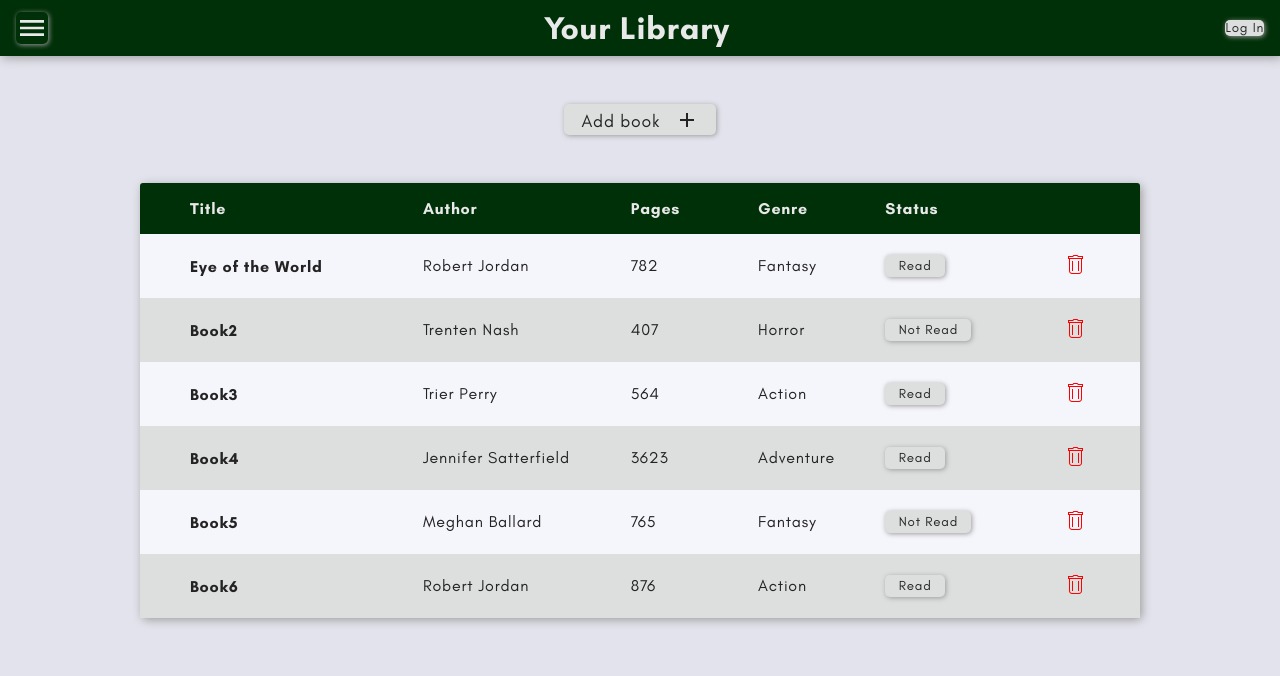
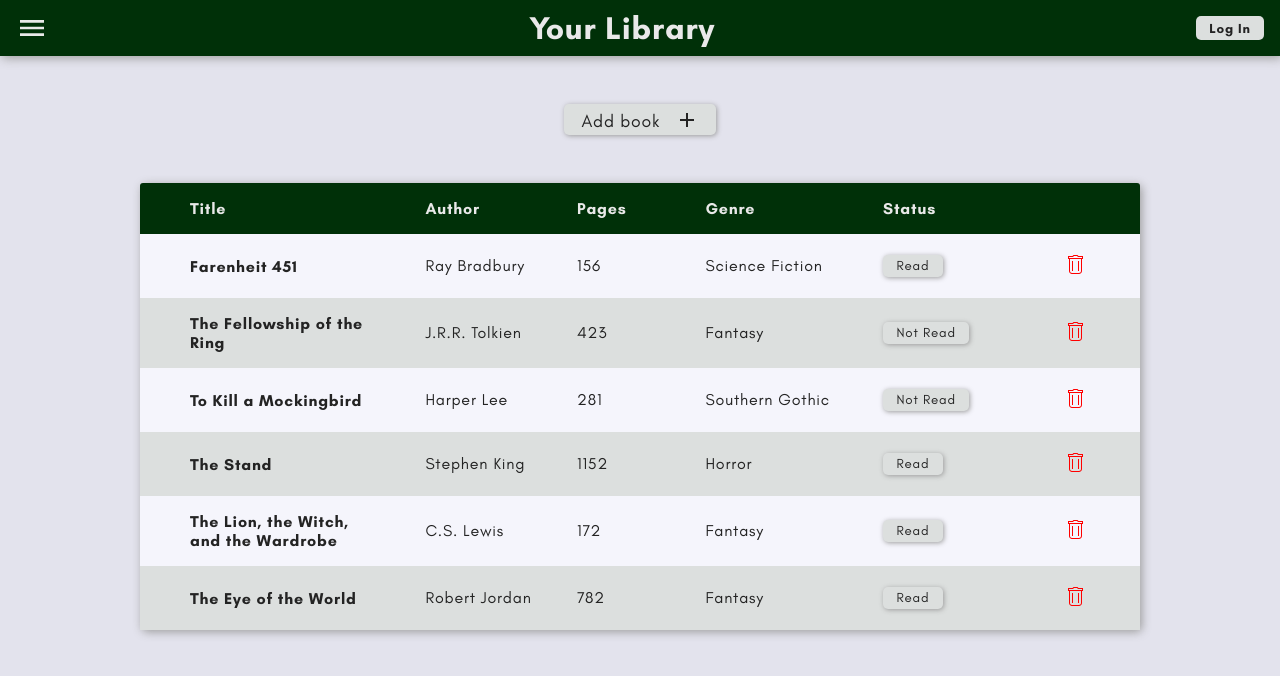
Before and after one commit to jordanmichb/library, a plain HTML site: page index.html in a window 1280 px wide. Drawn offline with Linux system fonts and the light colour scheme.

Commit message:
Reorganize code and add final comments

```diff
--- a/library.js
+++ b/library.js
@@ -3,6 +3,7 @@ import { updateStats, displayStats, updateStatsToggleRead } from './stats.js'
 // List of all books in the library
 const booksList = [];
 
+// Book object constructor
 function Book(title, author, pageCount, genre, hasRead) {
     this.title = title;
     this.author = author;
@@ -14,12 +15,12 @@ function Book(title, author, pageCount, genre, hasRead) {
 /*
 * Starter books to populate table
 */
-const book1 = new Book('Eye of the World', 'Robert Jordan', 782, 'Fantasy', true);
-const book2 = new Book('Book2', 'Trenten Nash', 407, 'Horror', false);
-const book3 = new Book('Book3', 'Trier Perry', 564, 'Action', true);
-const book4 = new Book('Book4', 'Jennifer Satterfield', 3623, 'Adventure', true);
-const book5 = new Book('Book5', 'Meghan Ballard', 765, 'Fantasy', false);
-const book6 = new Book('Book6', 'Robert Jordan', 876, 'Action', true);
+const book1 = new Book('Farenheit 451', 'Ray Bradbury', 156, 'Science Fiction', true);
+const book2 = new Book('The Fellowship of the Ring', 'J.R.R. Tolkien', 423, 'Fantasy', false);
+const book3 = new Book('To Kill a Mockingbird', 'Harper Lee', 281, 'Southern Gothic', false);
+const book4 = new Book('The Stand', 'Stephen King', 1152, 'Horror', true);
+const book5 = new Book('The Lion, the Witch, and the Wardrobe', 'C.S. Lewis', 172, 'Fantasy', true);
+const book6 = new Book('The Eye of the World', 'Robert Jordan', 782, 'Fantasy', true);
 booksList.push(book1);
 booksList.push(book2);
 booksList.push(book3);
@@ -51,50 +52,52 @@ function addBookToLibrary() {
 */
 function displayNewBook(book) {
     const bookcase = document.querySelector(".bookcase");
-
+    // Create table row
     const bookRow = document.createElement("tr");
     bookRow.classList.add('book', 'card');
-
+    // Create title td
     const title = document.createElement('th');
     title.setAttribute('scope', 'row');
     title.classList.add('book-title');
     title.textContent = book.title;
-
+    // Create author td
     const author = document.createElement('td');
     author.classList.add('author');
     author.textContent = book.author;
-
+    //Create page count td
     const pageCount = document.createElement('td');
     pageCount.classList.add('page-count');
     pageCount.textContent = book.pageCount;
-
+    // Create genre td
     const genre = document.createElement('td');
     genre.classList.add('genre');
     genre.textContent = book.genre;
+    // Create has read td with button
+    const readBtn = document.createElement('button');
+    readBtn.classList.add('read-btn');
+    readBtn.textContent = book.hasRead ? 'Read' : 'Not Read';
+    readBtn.addEventListener('click', (e) => toggleHasRead(e, book));
 
     const hasRead = document.createElement('td');
-    const readBtn = document.createElement('button');
+    hasRead.classList.add('has-read');
 
-    hasRead.classList.add('has-read');
-    readBtn.classList.add('read-btn');
-    readBtn.textContent = book.hasRead ? 'Read' : 'Not Read';
     hasRead.appendChild(readBtn);
 
-    readBtn.addEventListener('click', (e) => toggleHasRead(e, book));
+    // Create delete td with button and SVG
+    const svgPath = document.createElementNS('http://www.w3.org/2000/svg', 'path');
+    svgPath.setAttributeNS(null, 'd', 'M18,19C18,20.66 16.66,22 15,22H8C6.34,22 5,20.66 5,19V7H4V4H8.5L9.5,3H13.5L14.5,4H19V7H18V19M6,7V19C6,20.1 6.9,21 8,21H15C16.1,21 17,20.1 17,19V7H6M18,6V5H14L13,4H10L9,5H5V6H18M8,9H9V19H8V9M14,9H15V19H14V9Z');
+    svgPath.classList.add('delete-btn');
+
+    const delSvg = document.createElementNS('http://www.w3.org/2000/svg', 'svg');
+    delSvg.setAttribute('viewBox', '0 0 24 24');
+    delSvg.classList.add('delete-btn');
+
+    const delBtn = document.createElement('button');
+    delBtn.setAttribute('type', 'button');
+    delBtn.classList.add('delete-btn', 'outer');
+    delBtn.addEventListener('click', (e) => deleteBook(e, book, bookRow));
 
     const del = document.createElement('td');
-    const delBtn = document.createElement('button');
-    const delSvg = document.createElementNS('http://www.w3.org/2000/svg', 'svg');
-    const svgPath = document.createElementNS('http://www.w3.org/2000/svg', 'path');
-
-    svgPath.setAttributeNS(null, 'd', 'M18,19C18,20.66 16.66,22 15,22H8C6.34,22 5,20.66 5,19V7H4V4H8.5L9.5,3H13.5L14.5,4H19V7H18V19M6,7V19C6,20.1 6.9,21 8,21H15C16.1,21 17,20.1 17,19V7H6M18,6V5H14L13,4H10L9,5H5V6H18M8,9H9V19H8V9M14,9H15V19H14V9Z');
-    delSvg.setAttribute('viewBox', '0 0 24 24');
-    delBtn.setAttribute('type', 'button');
-    svgPath.classList.add('delete-btn');
-    delSvg.classList.add('delete-btn');
-    delBtn.classList.add('delete-btn', 'outer');
-
-    delBtn.addEventListener('click', (e) => deleteBook(e, book, bookRow));
 
     delSvg.appendChild(svgPath);
     delBtn.appendChild(delSvg);
--- a/script.js
+++ b/script.js
@@ -1,17 +1,15 @@
 import { displayBooks } from './library.js'
 
-const info = document.querySelector(".info");
 const menuBtn = document.querySelector(".menu-btn");
-
 const addBtn = document.querySelector('.add-btn');
 const closeBtn = document.querySelector('#close-modal');
 const dialog = document.querySelector('.add-dialog');
-
 
 /*
 * Add click event listener to menu button to show or hide the sidebar
 */
 menuBtn.addEventListener('click', () => {
+    const info = document.querySelector(".info");
     info.classList.toggle('expand');
 })
 
@@ -21,10 +19,10 @@ menuBtn.addEventListener('click', () => {
 addBtn.addEventListener('click', () => {
     dialog.showModal();
 });
-
 closeBtn.addEventListener('click', () => {
     document.querySelector('#book-form').reset();
     dialog.close();
 });
 
+
 displayBooks();
--- a/stats.js
+++ b/stats.js
@@ -58,6 +58,7 @@ function updateStats(book, target) {
                      : stats.pagesUnread = stats.pagesUnread - Number(book.pageCount)
 
         // If only one left of author/genre, delete key and decrement total
+        // Else decrement number of that author/genre
         if (authors[book.author] === 1) {
             delete authors[book.author];
             stats.totalAuthors = stats.totalAuthors - 1;
@@ -74,14 +75,18 @@ function updateStats(book, target) {
     }
 }
 
+/*
+* Called whena book's read statuss is toggled
+*/
 function updateStatsToggleRead(book) {
+    // Toggled to read
     if (book.hasRead) {
         stats.booksRead = stats.booksRead + 1;
         stats.booksUnread = stats.booksUnread - 1;
 
         stats.pagesRead = stats.pagesRead + book.pageCount;
         stats.pagesUnread = stats.pagesUnread - book.pageCount;
-    } else {
+    } else { // Toggled to unread
         stats.booksUnread = stats.booksUnread + 1;
         stats.booksRead = stats.booksRead - 1;
 
--- a/styles.css
+++ b/styles.css
@@ -56,7 +56,6 @@
 body {
     min-height: 100vh;
     background-color: var(--body-background-color);
-    /* background-image: var(--body-background-image); */
     display: flex;
     flex-direction: column;
 }
@@ -97,10 +96,18 @@ header {
     border-bottom: var(--header-border);
 }
 
+header button {
+    box-shadow: none;
+}
+
+.login {
+    padding: .25em 1em;
+    font-weight: bold;
+    margin-left: auto;
+}
+
 .menu-btn {
     background: none;
-    border: none;
-    cursor: pointer;
     margin-right: auto;
 }
 
@@ -110,11 +117,6 @@ header svg {
 
 header svg path {
     fill: #e9e9e9;
-}
-
-.login {
-    margin-left: auto;
-    cursor: pointer;
 }
 
 /* * * * * * * * * * * * *
```
